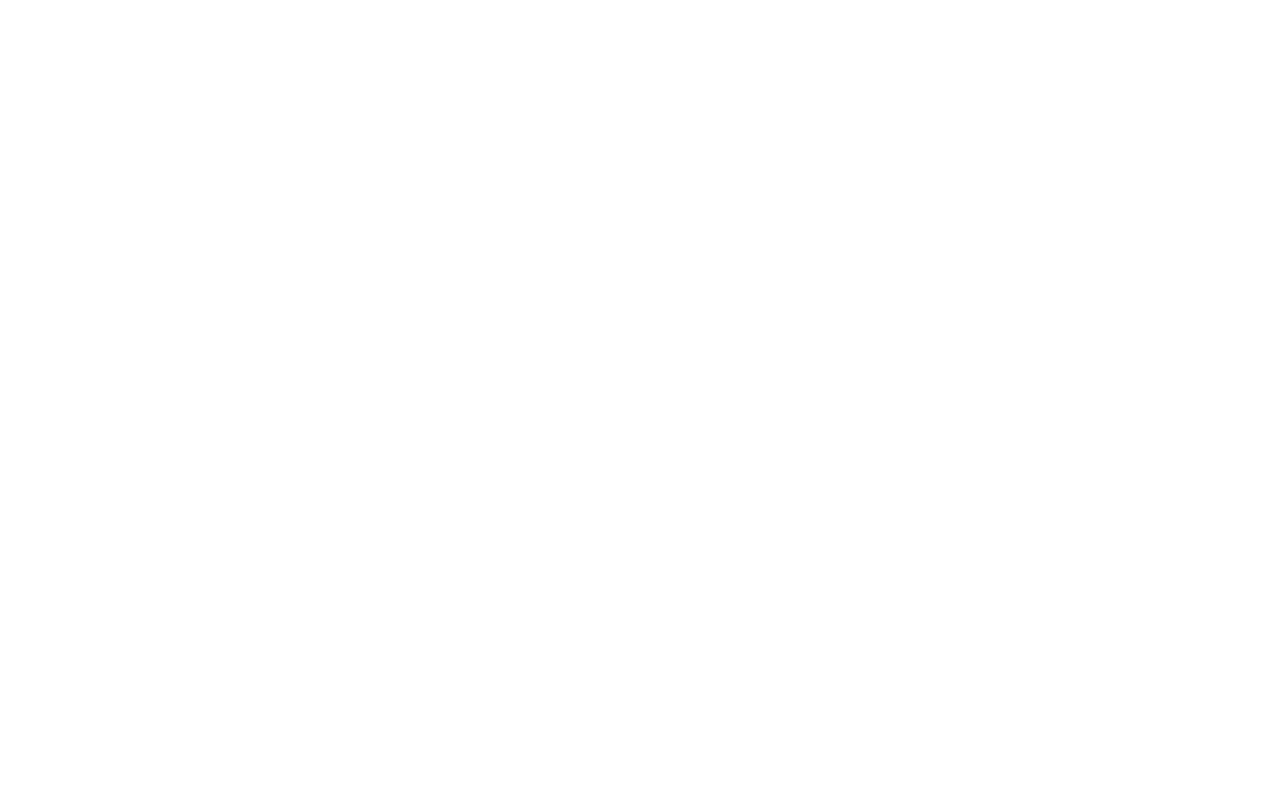
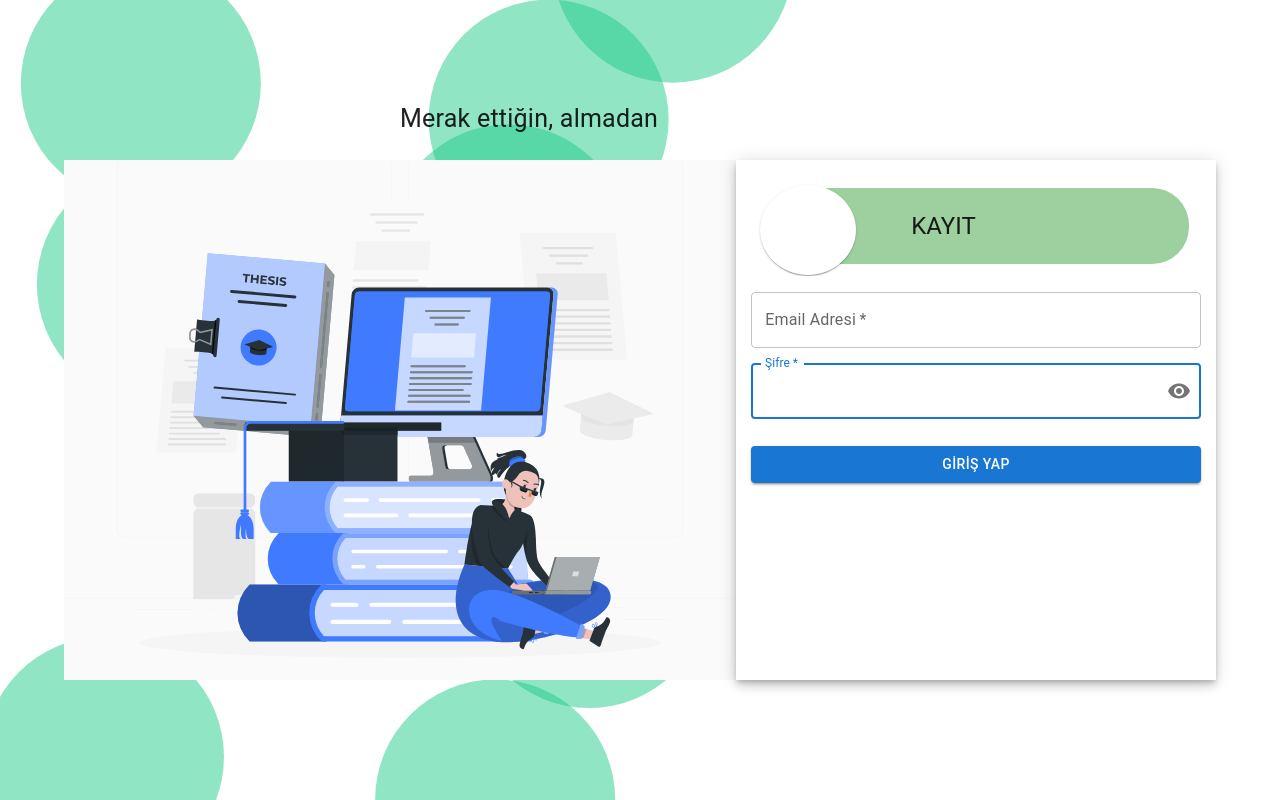
Before and after one commit to aydinnMustafa/Imdb-for-Books, a React (Create React App) app: page /auth in a window 1280 px wide. Built offline with nearby package versions, Linux system fonts and the light colour scheme.

Commit message:
new version

```diff
--- a/src/App.js
+++ b/src/App.js
@@ -12,7 +12,7 @@
     <AuthContextProvider>
       <Router>
         <Switch>
-          <Route path="/signup" component={Login} />
+          <Route path="/auth" component={Login} />
 
           <PrivateRoute path="/" exact component={Home} />
           <PrivateRoute path="/books" component={Header} />
--- a/src/PrivateRoute.js
+++ b/src/PrivateRoute.js
@@ -8,7 +8,7 @@
     const isAuthenticated = state.isAuthenticated;
     return (
         <Route {...rest} render={props => (
-            isAuthenticated ? <Component {...props} /> : <Redirect to="/signup" />
+            isAuthenticated ? <Component {...props} /> : <Redirect to="/auth" />
         )} />
     );
 };
--- a/src/pages/Login.js
+++ b/src/pages/Login.js
@@ -21,6 +21,9 @@
 import InputLabel from "@mui/material/InputLabel";
 import Loading from "../Components/Loading";
 import { AuthContext } from "../shared/context/AuthContext";
+import { FormHelperText } from "@mui/material";
+import Switch from "@mui/material/Switch";
+import Stack from "@mui/material/Stack";
 
 function Login() {
   const { state } = React.useContext(AuthContext);
@@ -31,17 +34,30 @@
   const handleMouseDownPassword = (event) => {
     event.preventDefault();
   };
+
   const [userData, setUserData] = useState({
-    fullname: "",
+    name: "",
+    surname: "",
     email_adress: "",
     password: "",
     isSubmitting: false,
   });
+  const [errorMessages, setErrorMessages] = useState({
+    name: "",
+    surname: "",
+    email_adress: "",
+    password: "",
+  });
 
+  console.log(userData.email_adress);
   const handleChange = (event) => {
     setUserData((prevState) => ({
       ...prevState,
       [event.target.name]: event.target.value,
+    }));
+    setErrorMessages((prevState) => ({
+      ...prevState,
+      [event.target.name]: "",
     }));
   };
 
@@ -51,52 +67,56 @@
       ...userData,
       isSubmitting: true,
     });
+    if (!isLoginMode) {
+      if (!userData.name) {
+        setErrorMessages({ ...errorMessages, name: "İsim boş olamaz." });
+      }
+      if (!userData.surname) {
+        setErrorMessages({ ...errorMessages, surname: "Soyisim boş olamaz." });
+      }
+    }
+    if (!userData.email_adress) {
+      setErrorMessages({
+        ...errorMessages,
+        email_adress: "E-posta adresi girilmedi.",
+      });
+    } else if (!/^[^\s@]+@[^\s@]+\.[^\s@]+$/.test(userData.email_adress)) {
+      setErrorMessages({
+        ...errorMessages,
+        email_adress: "Hatalı e-posta adresi.",
+      });
+    }
+    if (userData.password.length < 6) {
+      setErrorMessages({
+        ...errorMessages,
+        password: "Şifre en az 6 karakter olmalıdır.",
+      });
+    }
+    console.log(userData);
   };
-
-
 
   const switchModeHandler = () => {
     if (!isLoginMode) {
-      setUserData(
-        {
+      setUserData({
         ...userData,
         name: undefined,
-          image: undefined,
-        },
-      );
+        surname: undefined,
+      });
     } else {
-      setUserData(
-        {
+      setUserData({
         ...userData,
-          name: {
-            value: "",
-          },
-          image: {
-            value: null,
-          },
-        },
-        false
-      );
+        name: "",
+        surname: "",
+      });
     }
     setIsLoginMode((prevMode) => !prevMode);
   };
 
-
-
-
-
   // SWITCH YARIM KALDI DETAYLI İNCELE DÜZENLE AŞAĞI KAYMAYI DÜZELT.
-
-
-
-
-
-
-
+  // SWTİCHMODEHANDLER SİGNUP VE LOGİN ARASINDA DEĞİŞME OLDUĞUNDA ARKA PLANDA STATE VERİLERİNİ SIFIRLIYOR AMA FRONTEND AYNI KALIYOR.
 
   return (
     <React.Fragment>
-      {userData.isSubmitting && <Loading asOverlay />}
       <ParticlesBackground />
 
       <Container component="main" maxWidth="lg">
@@ -148,24 +168,58 @@
               component={Paper}
               elevation={6}
               square
-
             >
               <Box
                 sx={{
                   my: 8,
+                  mt: 2,
                   mx: 4,
                   display: "flex",
                   flexDirection: "column",
                   alignItems: "center",
-
+                  height: "55vh",
                 }}
               >
-                <Typography component="h1" variant="h5">
-                  Kayıt Ol
+                <Stack direction="row" alignItems="center">
+                  <Switch
+                    checked={!isLoginMode}
+                    onChange={() => switchModeHandler()}
+                    sx={{
+                      width: "50ch",
+                      height: "100px",
+                      "& .MuiSwitch-root.Mui-checked": {
+                        bgcolor: "green"
+                      },
+
+                      "& .MuiSwitch-thumb": {
+                        width: "96px",
+                        height: "90px",
+                        bgcolor: "#fff",
+                      },
+                      "& .MuiSwitch-track": {
+                        borderRadius: "37px",
+                        bgcolor: isLoginMode ? 'green' : 'green'
+                      },
+                      "& .MuiSwitch-switchBase.Mui-checked + .MuiSwitch-track": {
+                        bgcolor: isLoginMode ? 'green' : 'green'
+                      },
+
+                      "& .MuiSwitch-switchBase.Mui-checked": {
+                        transform: "translateX(330px)",
+
+                      },
+                    }}
+                  />
+                  <Typography
+                    variant="h5"
+                    sx={{
+                      position: "absolute",
+                      marginLeft: 20,
+                    }}
+                  >
+                    {isLoginMode ? "KAYIT" : "GİRİŞ"}
                   </Typography>
-                <Button onClick={switchModeHandler}>
-                Swıtch
-                </Button>
+                </Stack>
                 <Box
                   component="form"
                   noValidate
@@ -173,27 +227,52 @@
                   sx={{ mt: 1 }}
                 >
                   {!isLoginMode && (
+                    <div>
                       <FormControl
-                    sx={{ mt: 1, width: "50ch", paddingBottom: 1 }}
+                        sx={{ mt: 1, width: "50ch", paddingBottom: 0.5 }}
                         variant="outlined"
+                        error={errorMessages.name ? true : false}
                       >
-                    <InputLabel htmlFor="fullname" required>
-                      İsim soyisim
+                        <InputLabel htmlFor="name" required>
+                          İsim
                         </InputLabel>
                         <OutlinedInput
-                      id="fullname"
-                      name="fullname"
+                          id="name"
+                          name="name"
                           type="text"
                           autoFocus
                           required
-                      label="İsim soyisim"
+                          label="İsim"
                           onChange={handleChange}
                         />
+                        <FormHelperText>{errorMessages.name}</FormHelperText>
                       </FormControl>
+                      <FormControl
+                        sx={{ mt: 1, width: "50ch", paddingBottom: 0.5 }}
+                        variant="outlined"
+                        error={errorMessages.surname ? true : false}
+                      >
+                        <InputLabel htmlFor="surname" required>
+                          Soyisim
+                        </InputLabel>
+                        <OutlinedInput
+                          id="surname"
+                          name="surname"
+                          type="text"
+                          autoFocus
+                          required
+                          label="Soyisim"
+                          onChange={handleChange}
+                        />
+                        <FormHelperText>{errorMessages.surname}</FormHelperText>
+                      </FormControl>
+                    </div>
                   )}
+
                   <FormControl
-                    sx={{ mt: 1, width: "50ch", paddingBottom: 1 }}
+                    sx={{ mt: 1, width: "50ch", paddingBottom: 0.5 }}
                     variant="outlined"
+                    error={errorMessages.email_adress ? true : false}
                   >
                     <InputLabel htmlFor="email_adress" required>
                       Email Adresi
@@ -207,9 +286,16 @@
                       label="Email Adresi"
                       onChange={handleChange}
                     />
+                    <FormHelperText>
+                      {errorMessages.email_adress}
+                    </FormHelperText>
                   </FormControl>
 
-                  <FormControl sx={{ mt: 1, width: "50ch" }} variant="outlined">
+                  <FormControl
+                    sx={{ mt: 1, width: "50ch" }}
+                    variant="outlined"
+                    error={errorMessages.password ? true : false}
+                  >
                     <InputLabel htmlFor="password" required>
                       Şifre
                     </InputLabel>
@@ -234,30 +320,17 @@
                       }
                       label="Şifre"
                     />
+                    <FormHelperText>{errorMessages.password}</FormHelperText>
                   </FormControl>
 
                   <Button
-                    disabled={userData.isSubmitting}
                     type="submit"
                     fullWidth
                     variant="contained"
                     sx={{ mt: 3, mb: 2 }}
                   >
-                    Kayıt Ol
+                    {isLoginMode ? "GİRİŞ YAP" : "KAYIT OL"}
                   </Button>
-
-                  <Grid container>
-                    <Grid item xs>
-                      <Link href="#" variant="body2">
-                        Forgot password?
-                      </Link>
-                    </Grid>
-                    <Grid item>
-                      <Link href="#" variant="body2">
-                        {"Don't have an account? Sign Up"}
-                      </Link>
-                    </Grid>
-                  </Grid>
                 </Box>
               </Box>
             </Grid>
```
Lines whose indentation alone changed are shown as unchanged.
